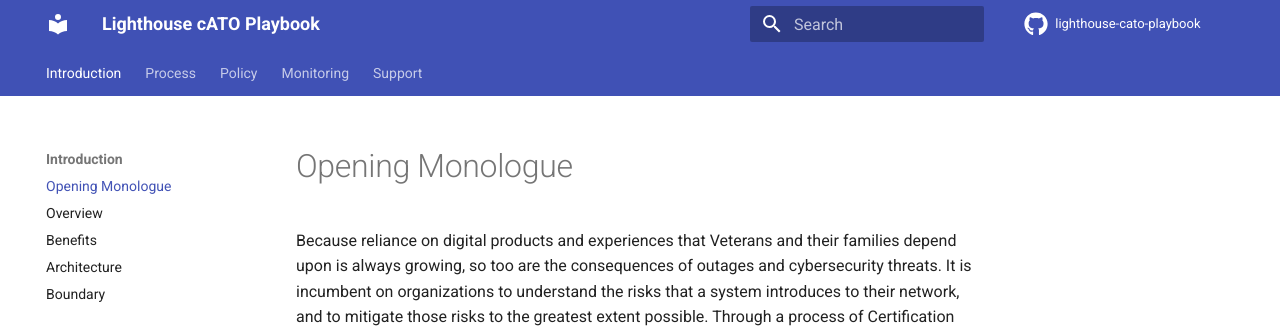
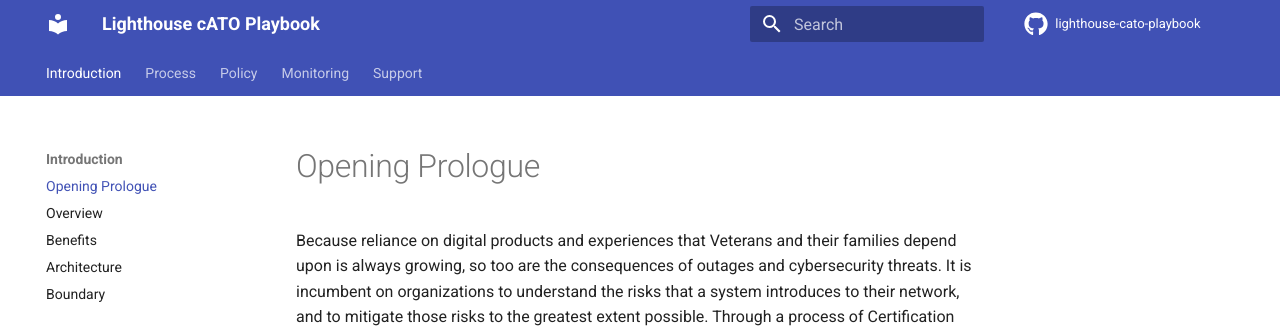
Before and after one commit to rise8-us/cato-playbook, an MkDocs documentation site: the page built from docs/index.md, in a window 1280 px wide and 900 px high. Shown: the top 333 px of the window. Built offline with MkDocs 1.6.1 and Material for MkDocs 9.7.7, drawn with Linux system fonts in a browser that asks for light colours; comment, search, counter and statistics services are not loaded.

Commit message:
Update index.md

```diff
--- a/docs/index.md
+++ b/docs/index.md
@@ -1,4 +1,4 @@
-# Opening Monologue
+# Opening Prologue
 
 Because reliance on digital products and experiences that Veterans and their families depend upon is always growing, so too are the consequences of outages and cybersecurity threats. It is incumbent on organizations to understand the risks that a system introduces to their network, and to mitigate those risks to the greatest extent possible. Through a process of Certification and Accreditation, a system can be granted what is known as an Authority to Operate (ATO), which approves a system for use. The Federal Government uses ATOs to manage risk in their networks by evaluating security controls for new and existing systems. A tremendous amount of work and responsibility goes into certifying a system for use, and requires that an Authorizing Official (AO) be the individual who accepts both the benefits and risks of the system going into production to obtain and maintain their ATO.
 
```
